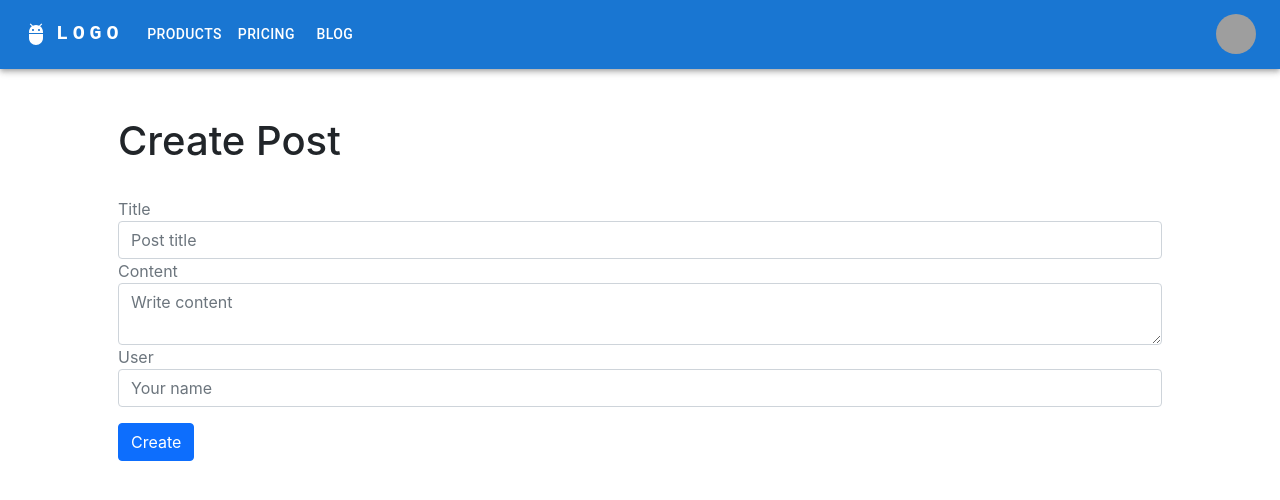
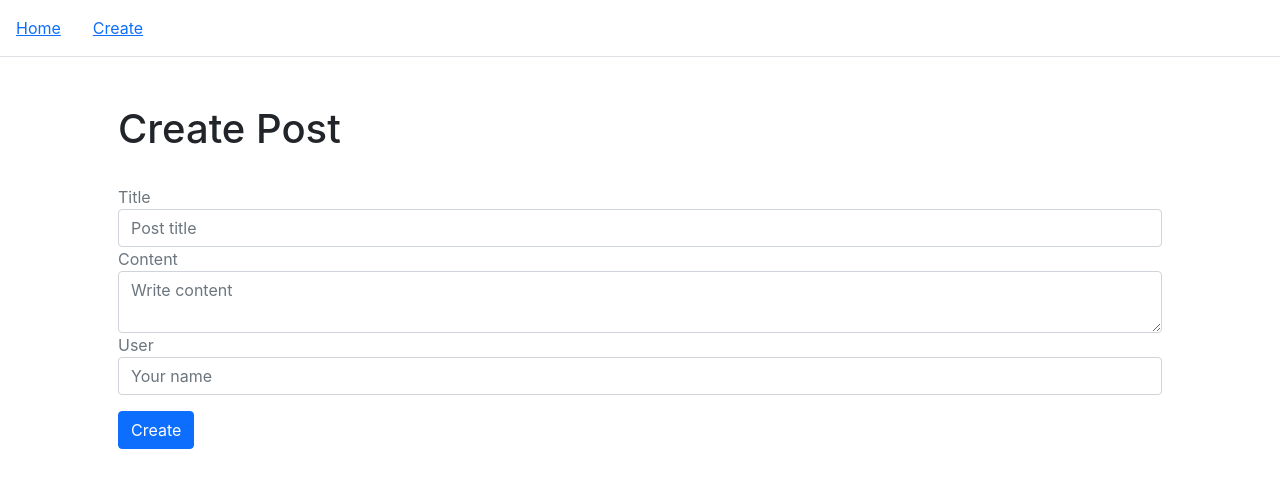
Before and after one commit to JaysonDorilag22/react-app, a React (Create React App) app in the folder frontend/: page /create in a window 1280 px wide. Shown: the top 500 px of the page. Built offline with nearby package versions, Linux system fonts and the light colour scheme; grey boxes are pictures that could not be loaded.

Commit message:
returned nav back to normal

```diff
--- a/frontend/src/components/Nav.js
+++ b/frontend/src/components/Nav.js
@@ -1,159 +1,17 @@
 import React from 'react'
 import {Link} from 'react-router-dom';
-import AppBar from '@mui/material/AppBar';
-import Box from '@mui/material/Box';
-import Toolbar from '@mui/material/Toolbar';
-import IconButton from '@mui/material/IconButton';
-import Typography from '@mui/material/Typography';
-import Menu from '@mui/material/Menu';
-import MenuIcon from '@mui/icons-material/Menu';
-import Container from '@mui/material/Container';
-import Avatar from '@mui/material/Avatar';
-import Button from '@mui/material/Button';
-import Tooltip from '@mui/material/Tooltip';
-import MenuItem from '@mui/material/MenuItem';
-import AdbIcon from '@mui/icons-material/Adb';
 const Nav = () => {
-  const [anchorElNav, setAnchorElNav] = React.useState(null);
-  const [anchorElUser, setAnchorElUser] = React.useState(null);
-  const pages = ['Products', 'Pricing', 'Blog'];
-  const settings = ['Profile', 'Account', 'Dashboard', 'Logout'];
-  const handleOpenNavMenu = (event) => {
-    setAnchorElNav(event.currentTarget);
-  };
-  const handleOpenUserMenu = (event) => {
-    setAnchorElUser(event.currentTarget);
-  };
-
-  const handleCloseNavMenu = () => {
-    setAnchorElNav(null);
-  };
-
-  const handleCloseUserMenu = () => {
-    setAnchorElUser(null);
-  };
   return (
-    <AppBar position="static">
-    <Container maxWidth="xl">
-      <Toolbar disableGutters>
-        <AdbIcon sx={{ display: { xs: 'none', md: 'flex' }, mr: 1 }} />
-        <Typography
-          variant="h6"
-          noWrap
-          component="a"
-          href="/"
-          sx={{
-            mr: 2,
-            display: { xs: 'none', md: 'flex' },
-            fontFamily: 'monospace',
-            fontWeight: 700,
-            letterSpacing: '.3rem',
-            color: 'inherit',
-            textDecoration: 'none',
-          }}
-        >
-          LOGO
-        </Typography>
-
-        <Box sx={{ flexGrow: 1, display: { xs: 'flex', md: 'none' } }}>
-          <IconButton
-            size="large"
-            aria-label="account of current user"
-            aria-controls="menu-appbar"
-            aria-haspopup="true"
-            onClick={handleOpenNavMenu}
-            color="inherit"
-          >
-            <MenuIcon />
-          </IconButton>
-          <Menu
-            id="menu-appbar"
-            anchorEl={anchorElNav}
-            anchorOrigin={{
-              vertical: 'bottom',
-              horizontal: 'left',
-            }}
-            keepMounted
-            transformOrigin={{
-              vertical: 'top',
-              horizontal: 'left',
-            }}
-            open={Boolean(anchorElNav)}
-            onClose={handleCloseNavMenu}
-            sx={{
-              display: { xs: 'block', md: 'none' },
-            }}
-          >
-            {pages.map((page) => (
-              <MenuItem key={page} onClick={handleCloseNavMenu}>
-                <Typography textAlign="center">{page}</Typography>
-              </MenuItem>
-            ))}
-          </Menu>
-        </Box>
-        <AdbIcon sx={{ display: { xs: 'flex', md: 'none' }, mr: 1 }} />
-        <Typography
-          variant="h5"
-          noWrap
-          component="a"
-          href="/"
-          sx={{
-            mr: 2,
-            display: { xs: 'flex', md: 'none' },
-            flexGrow: 1,
-            fontFamily: 'monospace',
-            fontWeight: 700,
-            letterSpacing: '.3rem',
-            color: 'inherit',
-            textDecoration: 'none',
-          }}
-        >
-          LOGO
-        </Typography>
-        <Box sx={{ flexGrow: 1, display: { xs: 'none', md: 'flex' } }}>
-          {pages.map((page) => (
-            <Button
-              key={page}
-              onClick={handleCloseNavMenu}
-              sx={{ my: 2, color: 'white', display: 'block' }}
-            >
-              {page}
-            </Button>
-          ))}
-        </Box>
-
-        <Box sx={{ flexGrow: 0 }}>
-          <Tooltip title="Open settings">
-            <IconButton onClick={handleOpenUserMenu} sx={{ p: 0 }}>
-              <Avatar alt="Remy Sharp" src="/static/images/avatar/2.jpg" />
-            </IconButton>
-          </Tooltip>
-          <Menu
-            sx={{ mt: '45px' }}
-            id="menu-appbar"
-            anchorEl={anchorElUser}
-            anchorOrigin={{
-              vertical: 'top',
-              horizontal: 'right',
-            }}
-            keepMounted
-            transformOrigin={{
-              vertical: 'top',
-              horizontal: 'right',
-            }}
-            open={Boolean(anchorElUser)}
-            onClose={handleCloseUserMenu}
-          >
-            {settings.map((setting) => (
-              <MenuItem key={setting} onClick={handleCloseUserMenu}>
-                <Typography textAlign="center">{setting}</Typography>
-              </MenuItem>
-            ))}
-          </Menu>
-        </Box>
-      </Toolbar>
-    </Container>
-  </AppBar>
+    <div>
+        <ul className="nav nav-tabs">
+            <li className="nav-item p-3">
+                <Link to="/">Home</Link>
+            </li>
+            <li className="nav-item p-3">
+                <Link to="/create">Create</Link>
+            </li>
+        </ul>
+    </div>
   )
 }
 
```
